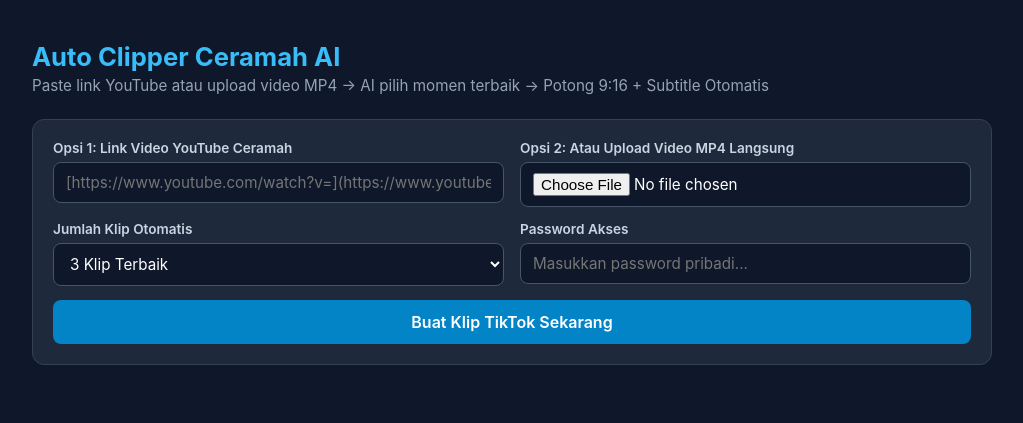
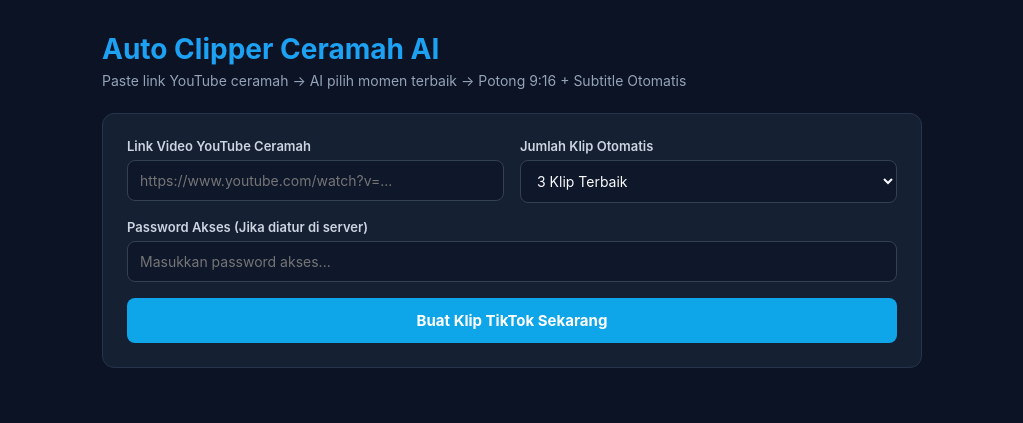
Before and after one commit to sabiqbilhaq/tiktok-clipper, a Flask app: page / in a window 1280 px wide. Shown: the top 423 px of the page, without its empty margins (128-1151 px from the left). Run offline with Flask 3, Linux system fonts and the light colour scheme.

Commit message:
Update index.html

```diff
--- a/templates/index.html
+++ b/templates/index.html
@@ -1,183 +1,149 @@
 <!DOCTYPE html>
 <html lang="id">
 <head>
-  <meta charset="UTF-8">
-  <meta name="viewport" content="width=device-width, initial-scale=1.0">
+  <meta charset="UTF-8" />
+  <meta name="viewport" content="width=device-width, initial-scale=1.0" />
   <title>Auto Clipper Ceramah AI</title>
   <style>
     * { box-sizing: border-box; font-family: -apple-system, BlinkMacSystemFont, "Segoe UI", Roboto, sans-serif; }
-    body { background: #0f172a; color: #f8fafc; margin: 0; padding: 24px; }
-    .container { max-width: 960px; margin: 0 auto; }
-    h1 { font-size: 1.6rem; margin-bottom: 4px; color: #38bdf8; }
-    p.sub { color: #94a3b8; margin-top: 0; margin-bottom: 24px; font-size: 0.95rem; }
-    .card { background: #1e293b; padding: 20px; border-radius: 12px; border: 1px solid #334155; margin-bottom: 24px; }
-    .grid-2 { display: grid; grid-template-columns: 1fr 1fr; gap: 16px; }
-    @media (max-width: 640px) { .grid-2 { grid-template-columns: 1fr; } }
-    label { display: block; font-size: 0.85rem; color: #cbd5e1; margin-bottom: 6px; font-weight: 600; }
+    body { background: #0b1324; color: #f1f5f9; margin: 0; padding: 32px 16px; display: flex; justify-content: center; }
+    .container { width: 100%; max-width: 820px; }
+    h1 { color: #1da1f2; margin: 0 0 6px; font-size: 28px; }
+    .subtitle { color: #94a3b8; margin: 0 0 24px; font-size: 14px; }
+    .card { background: #162033; border: 1px solid #26354d; border-radius: 12px; padding: 24px; }
+    .grid { display: grid; grid-template-columns: 1fr 1fr; gap: 16px; margin-bottom: 16px; }
+    @media (max-width: 640px) { .grid { grid-template-columns: 1fr; } }
+    label { display: block; font-size: 13px; font-weight: 600; color: #cbd5e1; margin-bottom: 6px; }
     input, select {
-      width: 100%; padding: 10px 12px; border-radius: 8px; border: 1px solid #475569;
-      background: #0f172a; color: #fff; font-size: 0.95rem; margin-bottom: 14px;
+      width: 100%; padding: 11px 12px; border-radius: 8px;
+      border: 1px solid #334155; background: #0f172a; color: #f8fafc; font-size: 14px;
     }
-    input:focus { outline: none; border-color: #38bdf8; }
+    input:focus, select:focus { outline: none; border-color: #1da1f2; }
+    .full { margin-bottom: 16px; }
     button {
-      width: 100%; padding: 12px; background: #0284c7; color: white; border: none;
-      border-radius: 8px; font-size: 1rem; font-weight: 600; cursor: pointer; transition: 0.2s;
+      width: 100%; padding: 13px; border: none; border-radius: 8px;
+      background: #0ea5e9; color: #ffffff; font-size: 15px; font-weight: 700; cursor: pointer;
     }
-    button:hover { background: #0369a1; }
+    button:hover { background: #0284c7; }
     button:disabled { background: #475569; cursor: not-allowed; }
-    .loader { display: none; text-align: center; padding: 24px; background: #1e293b; border-radius: 12px; margin-bottom: 24px; }
-    .spinner {
-      width: 36px; height: 36px; border: 4px solid #334155; border-top-color: #38bdf8;
-      border-radius: 50%; animation: spin 1s linear infinite; margin: 0 auto 12px;
+    .status { margin-top: 16px; padding: 14px; border-radius: 8px; display: none; font-size: 14px; }
+    .status.loading { display: block; background: #1e293b; border: 1px solid #38bdf8; color: #bae6fd; }
+    .status.error { display: block; background: #7f1d1d; border: 1px solid #ef4444; color: #fecaca; }
+    .clips { margin-top: 24px; display: grid; grid-template-columns: repeat(auto-fit, minmax(240px, 1fr)); gap: 16px; }
+    .clip-card { background: #162033; border: 1px solid #26354d; border-radius: 10px; padding: 14px; }
+    .clip-card h3 { margin: 0 0 6px; font-size: 15px; color: #38bdf8; }
+    .clip-card p { margin: 0 0 10px; font-size: 12px; color: #94a3b8; }
+    video { width: 100%; border-radius: 8px; background: #000; margin-bottom: 10px; }
+    .dl-btn {
+      display: block; text-align: center; background: #10b981; color: #fff;
+      text-decoration: none; padding: 9px; border-radius: 6px; font-weight: 600; font-size: 13px;
     }
-    @keyframes spin { to { transform: rotate(360deg); } }
-    .clips-grid { display: grid; grid-template-columns: repeat(auto-fit, minmax(280px, 1fr)); gap: 20px; }
-    .clip-card { background: #1e293b; border-radius: 12px; padding: 16px; border: 1px solid #334155; }
-    .clip-card video { width: 100%; border-radius: 8px; background: #000; aspect-ratio: 9/16; }
-    .clip-title { font-weight: 700; font-size: 1.05rem; margin: 10px 0 4px; color: #facc15; }
-    .clip-reason { font-size: 0.85rem; color: #94a3b8; margin-bottom: 12px; }
-    .dl-btn {
-      display: block; text-align: center; background: #16a34a; color: #fff;
-      text-decoration: none; padding: 10px; border-radius: 8px; font-weight: 600; font-size: 0.9rem;
-    }
-    .dl-btn:hover { background: #15803d; }
-    .error-box { display: none; background: #7f1d1d; color: #fecaca; padding: 14px; border-radius: 8px; margin-bottom: 20px; line-height: 1.5; }
   </style>
 </head>
 <body>
   <div class="container">
     <h1>Auto Clipper Ceramah AI</h1>
-    <p class="sub">Paste link YouTube atau upload video MP4 -> AI pilih momen terbaik -> Potong 9:16 + Subtitle Otomatis</p>
+    <p class="subtitle">Paste link YouTube ceramah -&gt; AI pilih momen terbaik -&gt; Potong 9:16 + Subtitle Otomatis</p>
 
     <div class="card">
-      {% if not has_server_keys %}
-      <div class="grid-2">
+      <div class="grid">
         <div>
-          <label>Groq API Key</label>
-          <input type="password" id="groqKey" placeholder="gsk_...">
+          <label for="yt_url">Link Video YouTube Ceramah</label>
+          <input type="text" id="yt_url" placeholder="https://www.youtube.com/watch?v=..." />
         </div>
         <div>
-          <label>Gemini API Key</label>
-          <input type="password" id="geminiKey" placeholder="AQ... atau AIza...">
+          <label for="num_clips">Jumlah Klip Otomatis</label>
+          <select id="num_clips">
+            <option value="2">2 Klip Terbaik</option>
+            <option value="3" selected>3 Klip Terbaik</option>
+            <option value="4">4 Klip Terbaik</option>
+          </select>
+        </div>
+      </div>
+
+      {% if not has_server_keys %}
+      <div class="grid">
+        <div>
+          <label for="groq_key">Groq API Key</label>
+          <input type="password" id="groq_key" placeholder="gsk_..." />
+        </div>
+        <div>
+          <label for="gemini_key">Gemini API Key</label>
+          <input type="password" id="gemini_key" placeholder="AIza..." />
         </div>
       </div>
       {% endif %}
 
-      <div class="grid-2">
-        <div>
-          <label>Opsi 1: Link Video YouTube Ceramah</label>
-          <input type="text" id="ytUrl" placeholder="[https://www.youtube.com/watch?v=](https://www.youtube.com/watch?v=)...">
-        </div>
-        <div>
-          <label>Opsi 2: Atau Upload Video MP4 Langsung</label>
-          <input type="file" id="videoFile" accept="video/mp4,video/*">
-        </div>
+      <div class="full">
+        <label for="password">Password Akses (Jika diatur di server)</label>
+        <input type="password" id="password" autocomplete="new-password" placeholder="Masukkan password akses..." />
       </div>
 
-      <div class="grid-2">
-        <div>
-          <label>Jumlah Klip Otomatis</label>
-          <select id="numClips">
-            <option value="2">2 Klip Terbaik</option>
-            <option value="3" selected>3 Klip Terbaik</option>
-            <option value="5">5 Klip Terbaik</option>
-          </select>
-        </div>
-        <div>
-          <label>Password Akses</label>
-          <input type="password" id="appPass" placeholder="Masukkan password pribadi...">
-        </div>
-      </div>
-
-      <button id="btnGenerate" onclick="generateClips()">Buat Klip TikTok Sekarang</button>
+      <button id="submit_btn" onclick="generateClips()">Buat Klip TikTok Sekarang</button>
     </div>
 
-    <div id="errorBox" class="error-box"></div>
-
-    <div id="loader" class="loader">
-      <div class="spinner"></div>
-      <div id="loaderText">Sedang memproses video di server...<br><small style="color:#94a3b8">Proses ini memakan waktu 1–3 menit tergantung durasi video.</small></div>
-    </div>
-
-    <div id="results" class="clips-grid"></div>
+    <div id="status_box" class="status"></div>
+    <div id="clips_container" class="clips"></div>
   </div>
 
   <script>
-    window.onload = () => {
-      if (document.getElementById("groqKey") && localStorage.getItem("groq_key")) {
-        document.getElementById("groqKey").value = localStorage.getItem("groq_key");
-      }
-      if (document.getElementById("geminiKey") && localStorage.getItem("gemini_key")) {
-        document.getElementById("geminiKey").value = localStorage.getItem("gemini_key");
-      }
-      if (localStorage.getItem("app_pass")) {
-        document.getElementById("appPass").value = localStorage.getItem("app_pass");
-      }
-    };
+    async function generateClips() {
+      const url = document.getElementById("yt_url").value.trim();
+      const numClips = document.getElementById("num_clips").value;
+      const password = document.getElementById("password").value.trim();
+      const groqEl = document.getElementById("groq_key");
+      const geminiEl = document.getElementById("gemini_key");
 
-    async function generateClips() {
-      const url = document.getElementById("ytUrl").value.trim();
-      const videoFile = document.getElementById("videoFile").files[0];
-      const groq_key = document.getElementById("groqKey") ? document.getElementById("groqKey").value.trim() : "";
-      const gemini_key = document.getElementById("geminiKey") ? document.getElementById("geminiKey").value.trim() : "";
-      const password = document.getElementById("appPass").value.trim();
-      const num_clips = document.getElementById("numClips").value;
+      const statusBox = document.getElementById("status_box");
+      const clipsContainer = document.getElementById("clips_container");
+      const btn = document.getElementById("submit_btn");
 
-      const errorBox = document.getElementById("errorBox");
-      const loader = document.getElementById("loader");
-      const results = document.getElementById("results");
-      const btn = document.getElementById("btnGenerate");
-
-      errorBox.style.display = "none";
-      results.innerHTML = "";
-
-      if (!url && !videoFile) {
-        errorBox.textContent = "Harap isi Link YouTube atau pilih file video MP4 terlebih dahulu.";
-        errorBox.style.display = "block";
+      if (!url) {
+        statusBox.className = "status error";
+        statusBox.textContent = "Error: Masukkan link video YouTube terlebih dahulu!";
         return;
       }
 
-      if (groq_key) localStorage.setItem("groq_key", groq_key);
-      if (gemini_key) localStorage.setItem("gemini_key", gemini_key);
-      if (password) localStorage.setItem("app_pass", password);
-
-      const formData = new FormData();
-      formData.append("url", url);
-      if (videoFile) formData.append("video_file", videoFile);
-      formData.append("groq_key", groq_key);
-      formData.append("gemini_key", gemini_key);
-      formData.append("password", password);
-      formData.append("num_clips", num_clips);
-
       btn.disabled = true;
-      loader.style.display = "block";
+      clipsContainer.innerHTML = "";
+      statusBox.className = "status loading";
+      statusBox.textContent = "Sedang mengunduh video, membuat transkrip AI & memotong klip 9:16... (proses ±1–2 menit, jangan tutup halaman ini)";
 
       try {
         const res = await fetch("/api/generate", {
           method: "POST",
-          body: formData
+          headers: { "Content-Type": "application/json" },
+          body: JSON.stringify({
+            url: url,
+            num_clips: parseInt(numClips, 10),
+            password: password,
+            groq_key: groqEl ? groqEl.value.trim() : "",
+            gemini_key: geminiEl ? geminiEl.value.trim() : ""
+          })
         });
+
         const data = await res.json();
+        if (!res.ok || data.error) {
+          throw new Error(data.error || "Terjadi kesalahan di server.");
+        }
 
-        if (!res.ok) throw new Error(data.error || "Terjadi kesalahan pada server.");
-
+        statusBox.style.display = "none";
         data.clips.forEach((clip) => {
           const card = document.createElement("div");
           card.className = "clip-card";
           card.innerHTML = `
-            <video src="${clip.video_url}" controls playsinline></video>
-            <div class="clip-title">${clip.title}</div>
-            <div class="clip-reason">${clip.reason} (${Math.round(clip.end_time - clip.start_time)} detik)</div>
-            <a class="dl-btn" href="${clip.video_url}" download="${clip.filename}">Download Video MP4</a>
+            <h3>${clip.title}</h3>
+            <p>${clip.reason || ""}</p>
+            <video controls src="${clip.video_url}"></video>
+            <a class="dl-btn" href="${clip.video_url}" download="${clip.filename}">Download MP4 (9:16)</a>
           `;
-          results.appendChild(card);
+          clipsContainer.appendChild(card);
         });
       } catch (err) {
-        errorBox.textContent = "Error: " + err.message;
-        errorBox.style.display = "block";
+        statusBox.className = "status error";
+        statusBox.textContent = "Error: " + err.message;
       } finally {
         btn.disabled = false;
-        loader.style.display = "none";
       }
     }
   </script>
```
